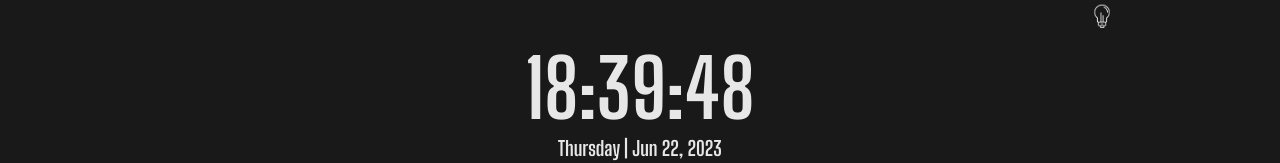
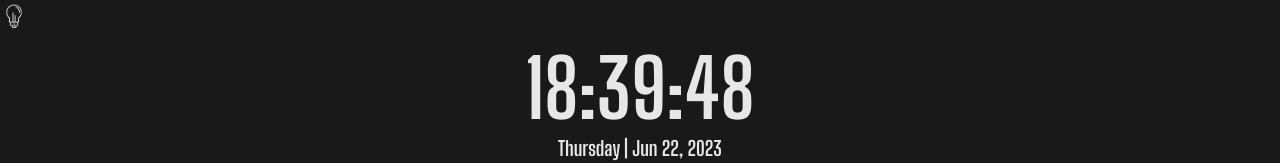
Before and after one commit to biancashiromoto/react-clock, a React (Vite) app in the folder clock/: page / in a window 1280 px wide. Shown: the top 163 px of the page. Built offline with nearby package versions, Linux system fonts and the light colour scheme.

Commit message:
Change toggle button side

```diff
--- a/clock/src/components/Clock/Clock.module.css
+++ b/clock/src/components/Clock/Clock.module.css
@@ -30,7 +30,7 @@
   border: none;
   bottom: 90%;
   box-sizing: border-box;
-  left: 85%;
+  left: 0%;
   position: relative;
 }
 
```
